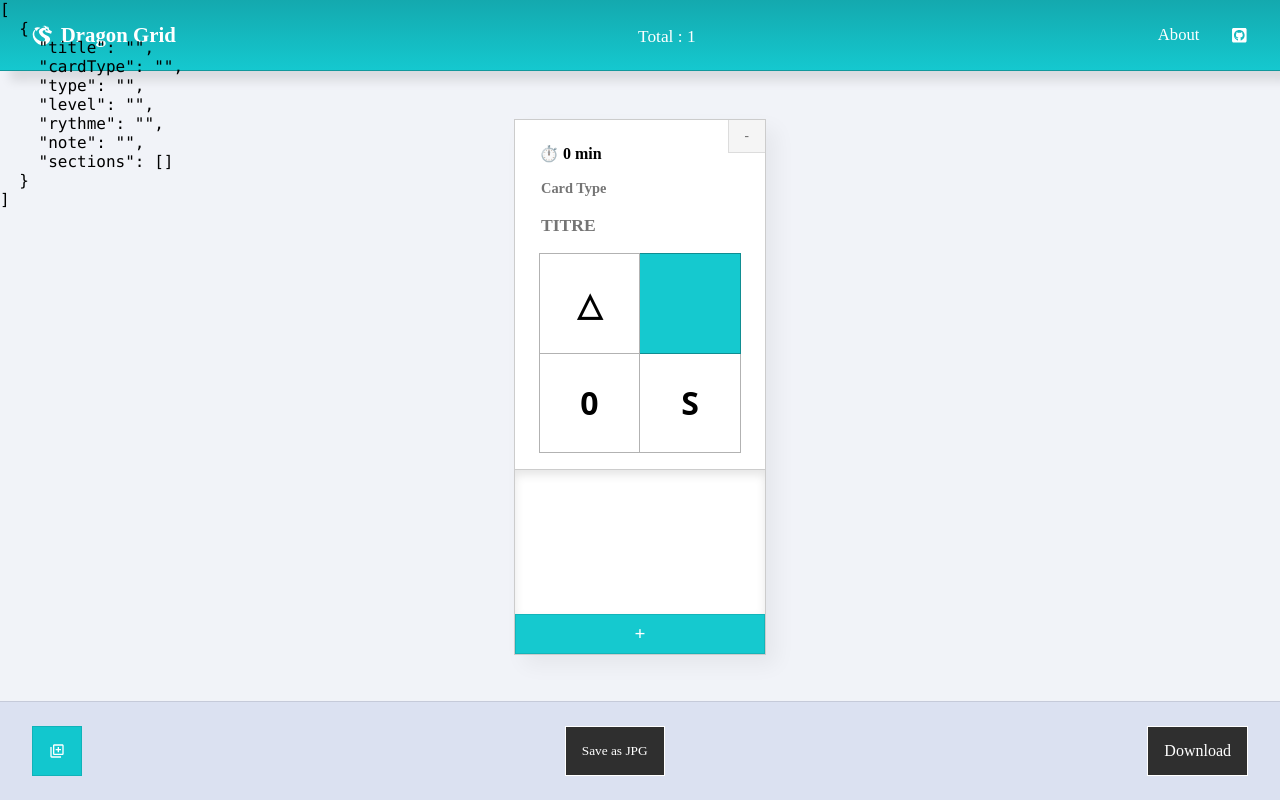
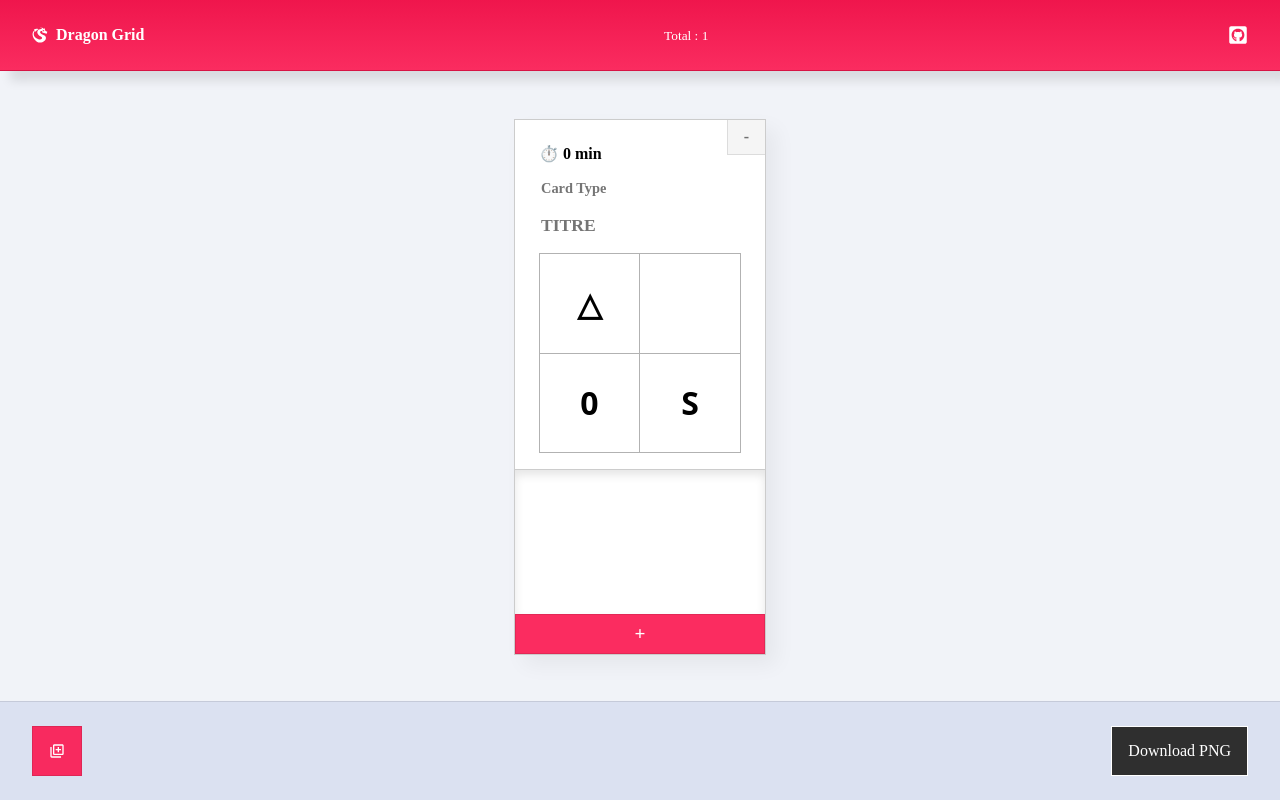
Before and after one commit to OliveCh12/drawg, a React (Create React App) app: page / in a window 1280 px wide. Both pictures are taken after a click on the button 57 px from the left and 751 px from the top of the page. Built offline with nearby package versions, Linux system fonts and the light colour scheme; a web font is replaced by a local one.

Commit message:
Fixing bug, improve layouts, etc

```diff
--- a/src/App.scss
+++ b/src/App.scss
@@ -3,7 +3,7 @@ $theme: #1d1e24;
 $primary: #13aab3;
 
 $primary: #744de0;
-$primary: #03c5ccec;
+$primary: #fb1c54ec;
 
 $secondary: purple;
 $dark:$theme;
@@ -26,14 +26,13 @@ $dark:$theme;
 
 .header {
   font-family: "JetBrains Mono";
-
   height: 70px;
   display: flex;
   justify-content: space-between;
   align-items: center;
   background-color: $primary;
   border-bottom: 1px solid rgba(black, 0.1);
-  font-size: 1.3em;
+  font-size: 1em;
   color: #fff;
   font-weight: 500;
   padding: 0 2rem;
@@ -393,6 +392,7 @@ $dark:$theme;
   justify-content: center;
   cursor: pointers;
   font-family: "JetBrains Mono";
+  font-size: 1em;
 
 
   &--default {
@@ -427,6 +427,7 @@ $dark:$theme;
   &--add {
     background-color: $primary;
     transition: 100ms ease-in-out;
+    font-size: 0.8em;
 
     &:hover {
       background-color: darken($primary, 5%);
--- a/src/App.tsx
+++ b/src/App.tsx
@@ -1,7 +1,6 @@
 import React, { useState, useRef } from "react";
 import { produce } from "immer";
 import { AnimatePresence } from "framer-motion";
-import { FaGithubSquare } from "react-icons/fa";
 import { MdOutlineLibraryAdd } from "react-icons/md";
 
 import html2canvas from "html2canvas";
@@ -77,28 +76,11 @@ function App() {
     setExos(exos.slice(0, index).concat(exos.slice(index + 1, exos.length)));
   }
 
-  interface elementProps {
-    title: string;
-    cardType: string;
-    type: string;
-    level: string;
-    rythme: string;
-    note: string;
-    sections: [];
-  }
-
   // Add new section to exercice
   function handleAddSection(newSection: any, index: number) {
-    let current: Array<any> = [...exos];
-
-    let { sections } = current[index];
-
-    // sections = Object.assign([], current)
-    sections.push(newSection)
-
-    console.log(sections)
-
-    setExos(current);
+    let initialExos = [...exos]
+    initialExos[index].sections.push(newSection)
+    setExos(initialExos)
   }
 
   //Remove section from exercice
@@ -106,10 +88,6 @@ function App() {
     let current = [...exos];
     current[index].sections.splice(sectionIndex, 1);
     setExos(current);
-  }
-
-  function getProps({ active }: any) {
-    console.log(active);
   }
 
   return (
@@ -145,19 +123,17 @@ function App() {
         <button className="button button--new" onClick={addExercice}>
           <MdOutlineLibraryAdd scale={1.2} />
         </button>
-        <button className="button button--default" onClick={screenshotDOM}>
-          Save as JPG
-        </button>
         <a
           className="button button--default"
           ref={DownloadLink}
           onClick={screenshotDOM}
           download={true}
+          href="/"
         >
-          Download
+          Download PNG
         </a>
       </div>
-
+{/*
       <pre
         style={{
           width: 400,
@@ -168,7 +144,7 @@ function App() {
         }}
       >
         <code>{JSON.stringify(exos, null, 2)}</code>
-      </pre>
+      </pre> */}
     </div>
   );
 }
--- a/src/components/Grid.tsx
+++ b/src/components/Grid.tsx
@@ -5,10 +5,6 @@ interface Props {
 }
 
 const Grid = (props: Props) => {
-
-  const [state, setstate] = React.useState("")
-
-
   return (
     <div className="grid">
       <div className="grid__cell">
@@ -20,7 +16,7 @@ const Grid = (props: Props) => {
           <option value="△/□">△/□</option>
         </select>
       </div>
-      <div className={`grid__cell ${state === "" ? "grid__cell--empty" : null}`}>
+      <div className={`grid__cell`}>
         <select name="note" disabled={false} onChange={props.handleChange}>
           <option value="" className="empty"></option>
           <option value="🐲">🐲</option>
--- a/src/components/Header.tsx
+++ b/src/components/Header.tsx
@@ -19,9 +19,9 @@ const Header = (props: Props) => {
         <small>Total : {props.total}</small>
       </span>
       <div className="header__links-group">
-        <a href="#">About</a>
-        <a href="https://github.com/OliveCh12/drawg" target={"_blank"}>
-          <FaGithubSquare />
+        {/* <a href="">About</a> */}
+        <a href="https://github.com/OliveCh12/drawg" target={"_blank"} rel="noreferrer">
+          <FaGithubSquare size={20}/>
         </a>
       </div>
     </header>
--- a/src/components/Item.tsx
+++ b/src/components/Item.tsx
@@ -1,6 +1,5 @@
 import React, { useState } from "react";
 import { motion, AnimatePresence } from "framer-motion";
-import { format } from "date-fns";
 
 import Grid from "./Grid";
 import ItemSection from "./Item/ItemSection";
@@ -46,17 +45,10 @@ const Item = (props: Props) => {
   //   }
   // }
 
-  React.useEffect(() => {
-    console.log(props.index)
-    // return () => {
-    // }
-  }, [])
-
   function setItemActive(itemState: boolean) {
     setIsActive(itemState)
   }
 
-  // React.useEffect(() => {}, [props.sections]);
 
   return (
     <motion.div
--- a/src/components/Item/AddSection.tsx
+++ b/src/components/Item/AddSection.tsx
@@ -5,8 +5,22 @@ interface Props {
   addSection: any;
 }
 
+interface StateProps {
+  name: string;
+  repeat: number;
+  time: number;
+  comment: string;
+}
+
 const AddSection = (props: Props) => {
-  const [state, setState] = useState({});
+  // State of AddSection component.
+  const [state, setState] = useState<StateProps | any>({
+    name: "",
+    repeat: "",
+    time: "",
+    comment: "",
+  });
+
 
   // If User press enter key, useCallback into Listener
   const handleUserKeyPress = useCallback(
@@ -14,10 +28,22 @@ const AddSection = (props: Props) => {
       const { key } = event;
 
       if (key === "Enter") {
+      event.preventDefault()
+
         props.addSection(state);
+        // Clear state data
+        const clearState = Object.fromEntries(
+          Object.keys(state).map((key) => [key, ""])
+        );
+        setState(clearState);
+
+        const firstInput: HTMLInputElement | null = document.querySelector("input[name='name']")
+
+        firstInput?.focus()
+
       }
     },
-    [state]
+    [state, props]
   );
 
   useEffect(() => {
@@ -25,7 +51,7 @@ const AddSection = (props: Props) => {
     return () => {
       window.removeEventListener("keydown", handleUserKeyPress);
     };
-  }, [state]);
+  }, [state, handleUserKeyPress]);
 
   function handleInputChange(event: any) {
     const value = event.target.value;
@@ -39,6 +65,7 @@ const AddSection = (props: Props) => {
         type="text"
         placeholder="Name*"
         onChange={handleInputChange}
+        value={state["name"]}
         required
       />
       <input
@@ -47,6 +74,7 @@ const AddSection = (props: Props) => {
         min={0}
         placeholder="Repeat*"
         onChange={handleInputChange}
+        value={state["repeat"]}
         required
       />
 
@@ -56,6 +84,7 @@ const AddSection = (props: Props) => {
         min={0}
         placeholder="30 min"
         onChange={handleInputChange}
+        value={state["time"]}
         required
       />
       <input
@@ -63,6 +92,7 @@ const AddSection = (props: Props) => {
         type="text"
         placeholder="Comment"
         onChange={handleInputChange}
+        value={state["comment"]}
       />
       <button
         type="submit"
```
